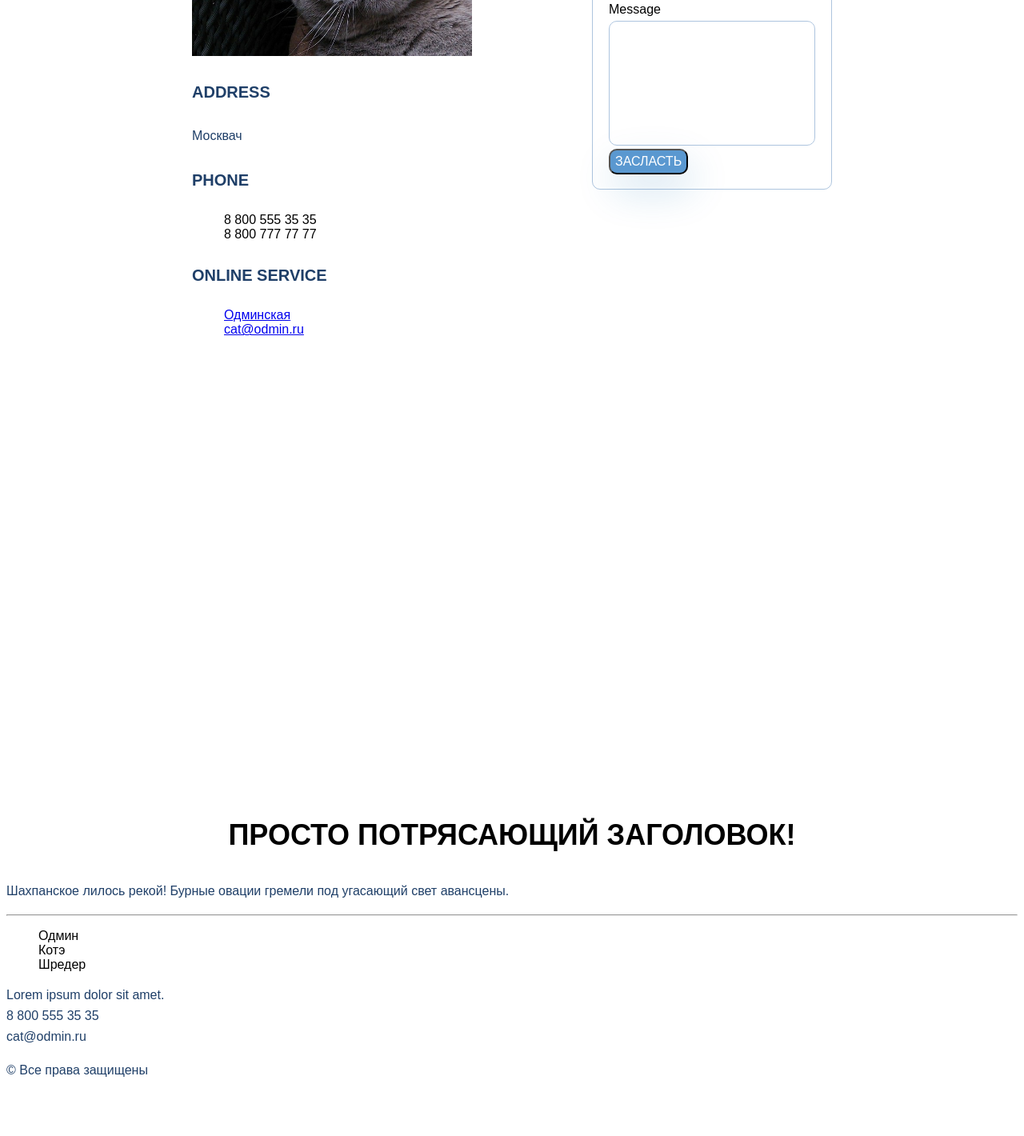
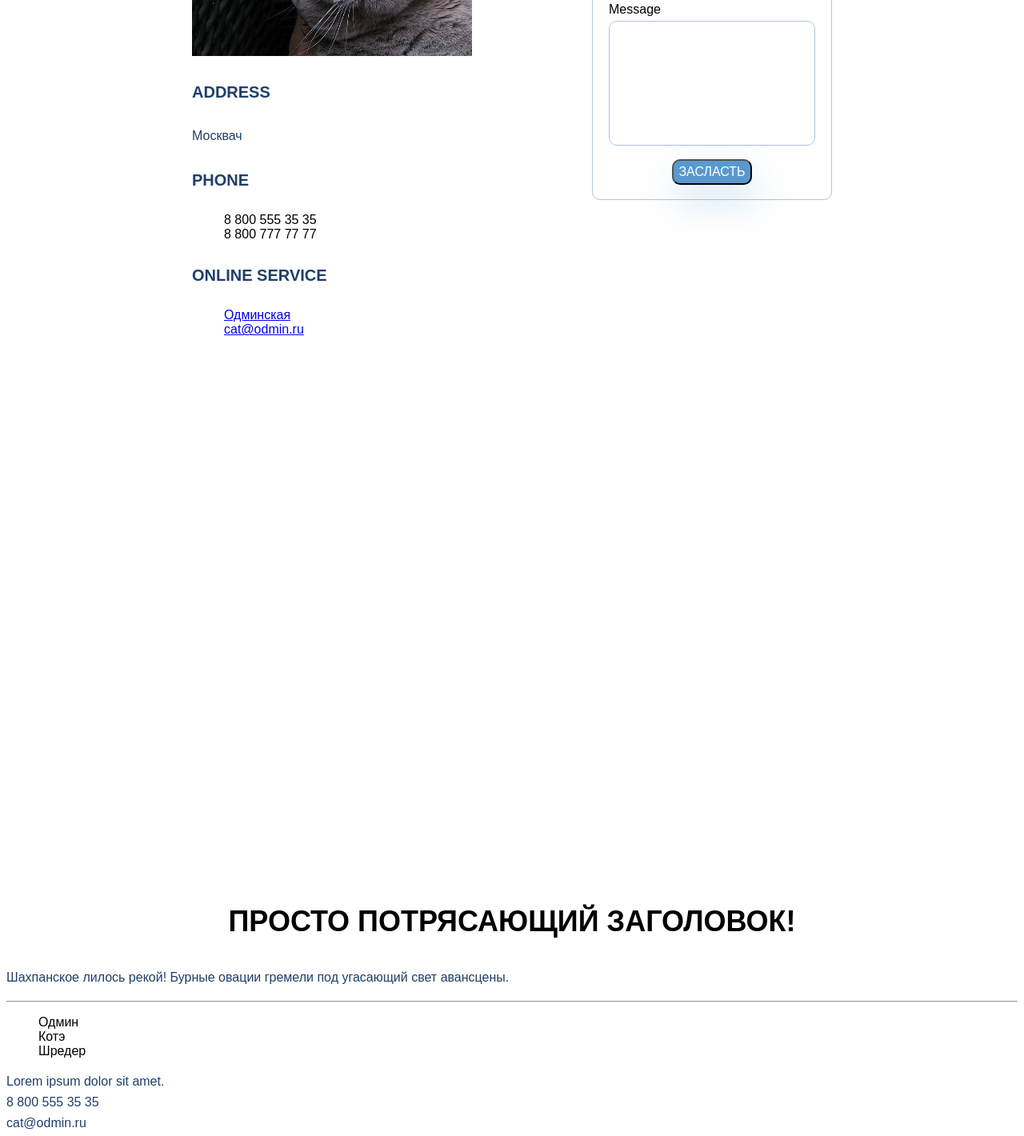
Before and after one commit to ask-sup/GB, a plain HTML site: page GB_HomeWork_4/contacts.html in a window 1280 px wide. Shown: the part 400-1820 px from the top of the page at 80% size. Before the commit the page ends 1767 px from the top, so only its background shows below. Drawn offline with Linux system fonts and the light colour scheme.

Commit message:
minor fixes

```diff
--- a/GB_HomeWork_4/contacts.html
+++ b/GB_HomeWork_4/contacts.html
@@ -49,7 +49,7 @@
                     <label>Email</label><input type="email" class="inputOnContactPage">
 
                     <label>Message</label><textarea cols="30 " rows="10 " class="inputOnContactPage"></textarea>
-                <input type="submit" class="sendButton" value="Засласть"><br><br>
+                <input type="submit" class="sendButton" value="Засласть">
             </form>
             <div class="clearFix"></div>
         </div>
--- a/GB_HomeWork_4/style.css
+++ b/GB_HomeWork_4/style.css
@@ -70,6 +70,8 @@ textarea {
     text-align: center;
     color: #FFFFFF;
     text-transform: uppercase;
+    display: block;
+    margin: 5% auto 7% auto;
 
 }
 
@@ -105,10 +107,16 @@ textarea {
     padding: 0 2%;
 }
 
+footer {
+    margin-top: 9em;
+}
+
+/*код центрирования тупа карты скопипащен из гугла. работает и болт с ним*/
+
 .contactsMap {
     float: none;
     clear: both;
-    width: 950px;
+    width: 800px;
     position: relative;
     padding-bottom: 50%;
     height: 0;
@@ -121,6 +129,6 @@ textarea {
     left: 0;
     width: 100%;
     height: 100%;
-    max-width: 950px;
+    max-width: 800px;
     max-height: 500px;
 }
```
